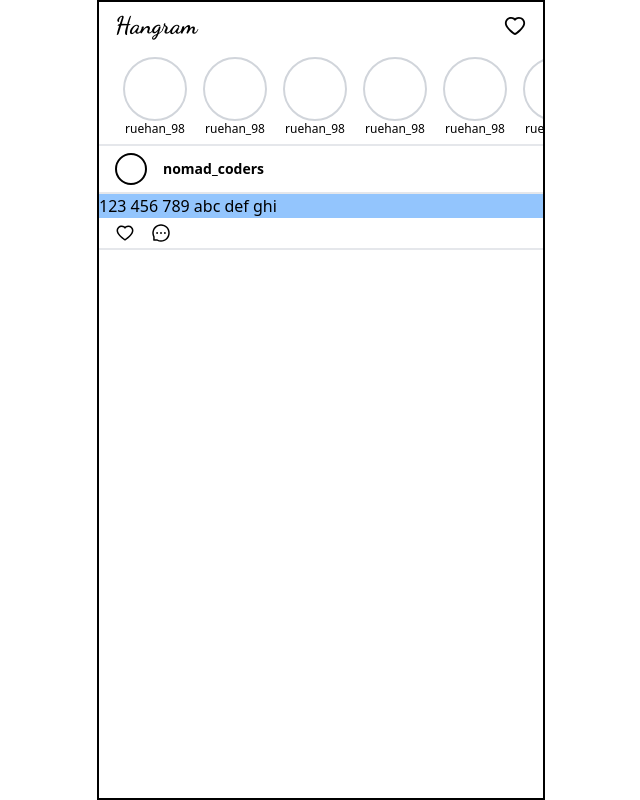
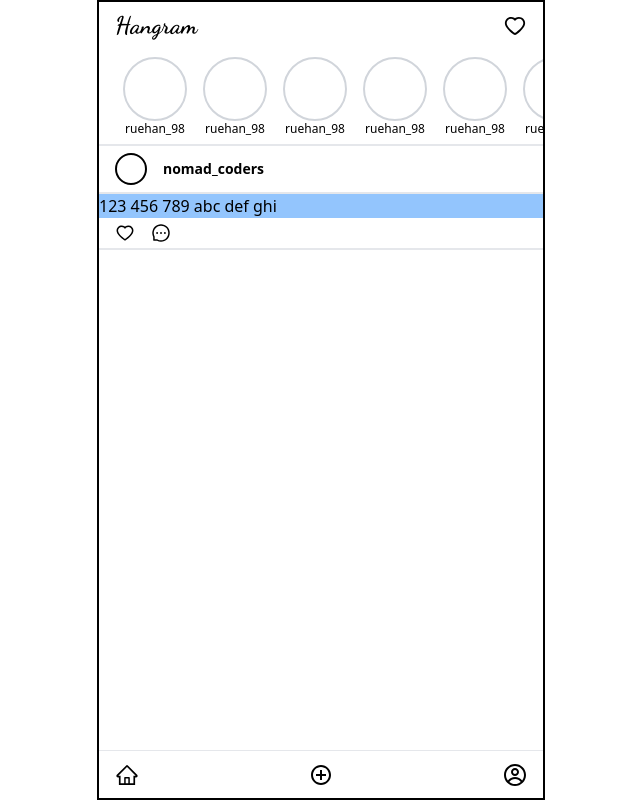
Before and after one commit to ruehan/Nomad-Twitter0, a Next.js app: page / in a window 1280 px wide. Shown: the whole page, without its empty margins (319-959 px from the left). Built offline with nearby package versions, Linux system fonts and the light colour scheme.

Commit message:
:lipstick: 아이콘 추가

```diff
--- a/pages/index.tsx
+++ b/pages/index.tsx
@@ -1,5 +1,9 @@
 import type { NextPage } from 'next';
-import {AiOutlineHeart as HeartIcon, AiOutlineMessage as MessageIcon} from 'react-icons/ai'
+import {AiOutlineHeart as HeartIcon, AiOutlineMessage as MessageIcon,
+  AiOutlineHome as HomeIcon} from 'react-icons/ai'
+
+import {MdOutlineAddCircleOutline as AddIcon} from 'react-icons/md'
+import {CgProfile as ProfileIcon} from 'react-icons/cg'
 
 const Home: NextPage = () => {
 
@@ -15,7 +19,7 @@ const Home: NextPage = () => {
   return (
     <>
       <section className='flex justify-center'>
-      <div className='border-2 border-black h-screen max-w-md'>
+      <div className='border-2 border-black h-screen max-w-md relative'>
         <header className='flex justify-between items-center w-full h-12 text-2xl font-bold p-4'>
           <div className='font-dancing'>Hangram</div>
           <div>
@@ -68,6 +72,11 @@ const Home: NextPage = () => {
             </div>
           </div>
         </main>
+        <footer className='flex justify-between items-center w-full h-12 text-2xl font-bold p-4 absolute left-0 bottom-0 border-t border-gray-200'>
+          <HomeIcon />
+          <AddIcon />
+          <ProfileIcon />
+        </footer>
       </div>
       </section>
     </>
```
